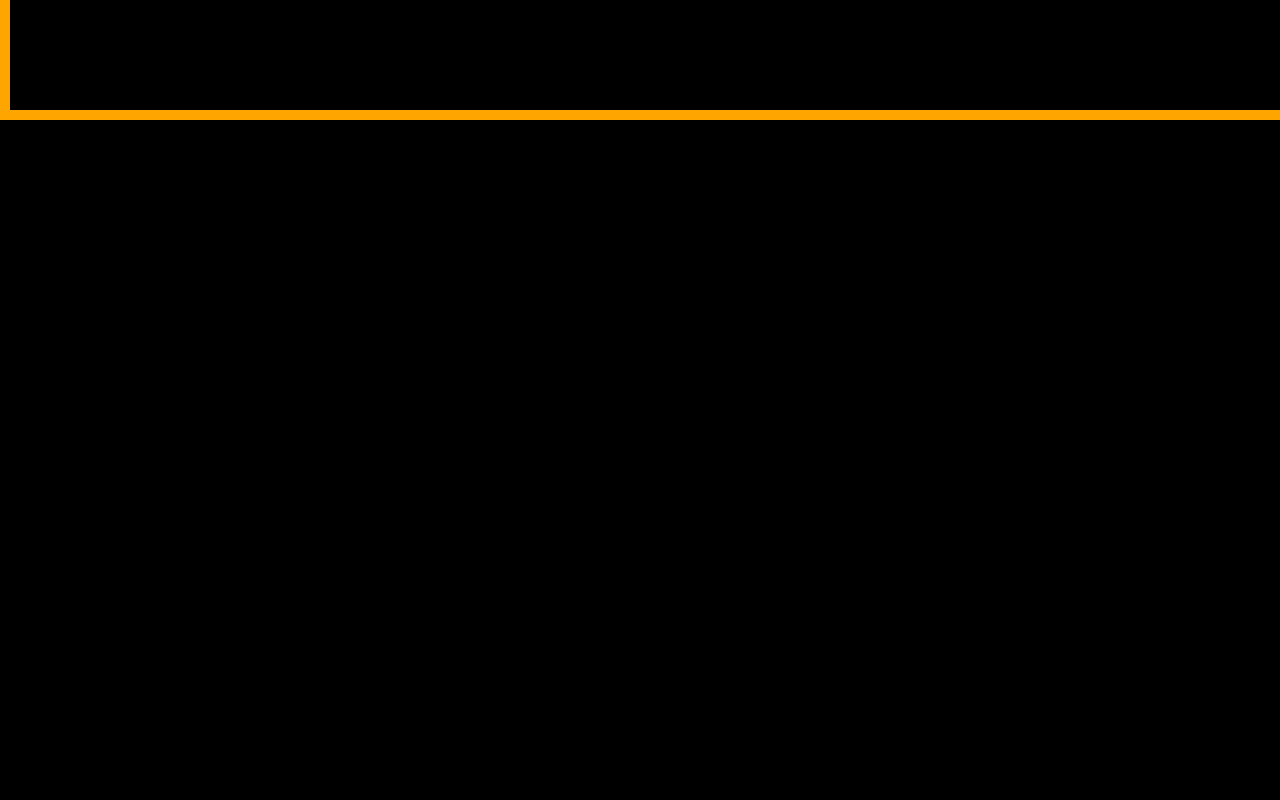
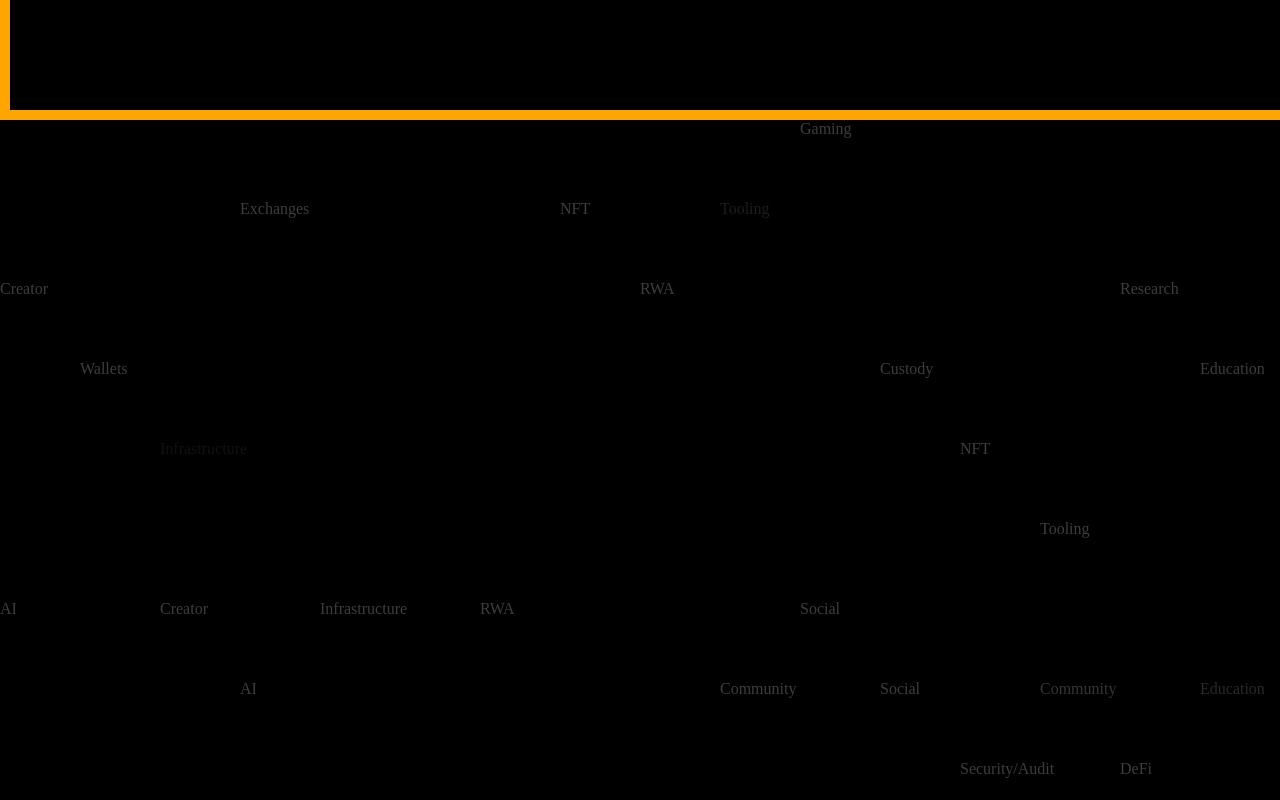
Before and after one commit to LauraStarknet/starknet-scripts, a plain HTML site: page sparkle.html in a window 1280 px wide. Shown: the part 2340-3140 px from the top of the page. Drawn offline with Linux system fonts and the light colour scheme.

Commit message:
rfps2.js

```diff
--- a/rfps.js
+++ b/rfps2.js
@@ -17,34 +17,57 @@ const wordList = [
 'Security/Audit'
 ]
 
-// const wordList = [
-// 'full_name',
-// 'starkware-libs/cairo',
-// 'starkware-libs/stwo',
-// 'starknet-io/starknet.js',
-// 'OpenZeppelin/cairo-contracts',
-// 'eqlabs/pathfinder',
-// 'argentlabs/argent-x',
-// 'keep-starknet-strange/madara',
-// 'starknet-edu/starknet-cairo-101',
-// 'ZeroSync/ZeroSync',
-// 'apibara/starknet-react/juno',
-// 'foundry-rs/starknet-foundry',
-// 'xJonathanLEI/starknet-rs',
-// 'software-mansion/starknet.py',
-// 'keep-starknet-strange/alexandria',
-// 'keep-starknet-strange/awesome-starknet/Audit',
-// 'starkscan/starkscan-verifier'
-// ]
-
 let wordInterval;
 let wordAnimPlaying = false
+
+const gridSize = 80;
+const usedPositions = new Set();
+
+function getRandomPositionAvoidingCenterXY(existingPositions) {
+
+  const cols = Math.floor(window.innerWidth / (gridSize * 2));
+  const rows = Math.floor(window.innerHeight / gridSize);
+
+  const centralColStart = Math.floor(cols / 3);
+  const centralColEnd = Math.floor(cols * 2 / 3);
+  const centralRowStart = Math.floor(rows / 3);
+  const centralRowEnd = Math.floor(rows * 2 / 3);
+
+  let xGrid, yGrid;
+  let attempts = 0;
+  const maxAttempts = 100;
+
+  do {
+    xGrid = Math.floor(Math.random() * cols);
+    yGrid = Math.floor(Math.random() * rows);
+    attempts++;
+  } while (
+    attempts < maxAttempts &&
+    // Reject only if x and y are BOTH in the central thirds
+    (xGrid >= centralColStart && xGrid < centralColEnd &&
+     yGrid >= centralRowStart && yGrid < centralRowEnd
+     ||existingPositions.has(`${xGrid},${yGrid}`)
+    )
+  );
+
+  existingPositions.add(`${xGrid},${yGrid}`);
+  setTimeout(() => {
+    existingPositions.delete(`${xGrid},${yGrid}`);
+  }, 2700)
+  return {
+    left: xGrid * gridSize * 2,
+    top: yGrid * gridSize
+  };
+}
+
 
 function createWord(i) {
     let newSpan = document.createElement('span');
     newSpan.innerHTML = wordList[i];
-    newSpan.style.left = `${Math.round(window.innerWidth * Math.random())}px`
-    newSpan.style.top = `${Math.round(window.innerHeight * Math.random())}px`
+    const position = getRandomPositionAvoidingCenterXY(usedPositions);
+    newSpan.style.position = 'absolute';
+    newSpan.style.left = `${position.left + ((position.top / gridSize)%2 * gridSize)}px`;
+    newSpan.style.top = `${position.top}px`;
     newSpan.style.color = `#F3F2F140`
     newSpan.className = 'sparkling__span span-s';
     if(document.querySelector('.sparkling-wrapper') === null) clearInterval(wordInterval);
@@ -64,7 +87,7 @@ function initWords () {
     wordInterval = setInterval(() => {
         createWord(i%wordList.length)
         i++
-    }, 200)
+    }, 100)
 }
 
 window.addEventListener('scroll', () => {
--- a/archive/sparkle.html
+++ b/sparkle.html
@@ -42,7 +42,7 @@
     <div class="sparkling-wrapper"></div>
       <div class="screen"></div>
       <div class="screen"></div>
-    <script src="./words.js"></script>
+    <script src="./rfps2.js"></script>
 </body>
 
 </html>
```
Also changed, not shown: archive/cursorGood.html (+4 -0 lines).
